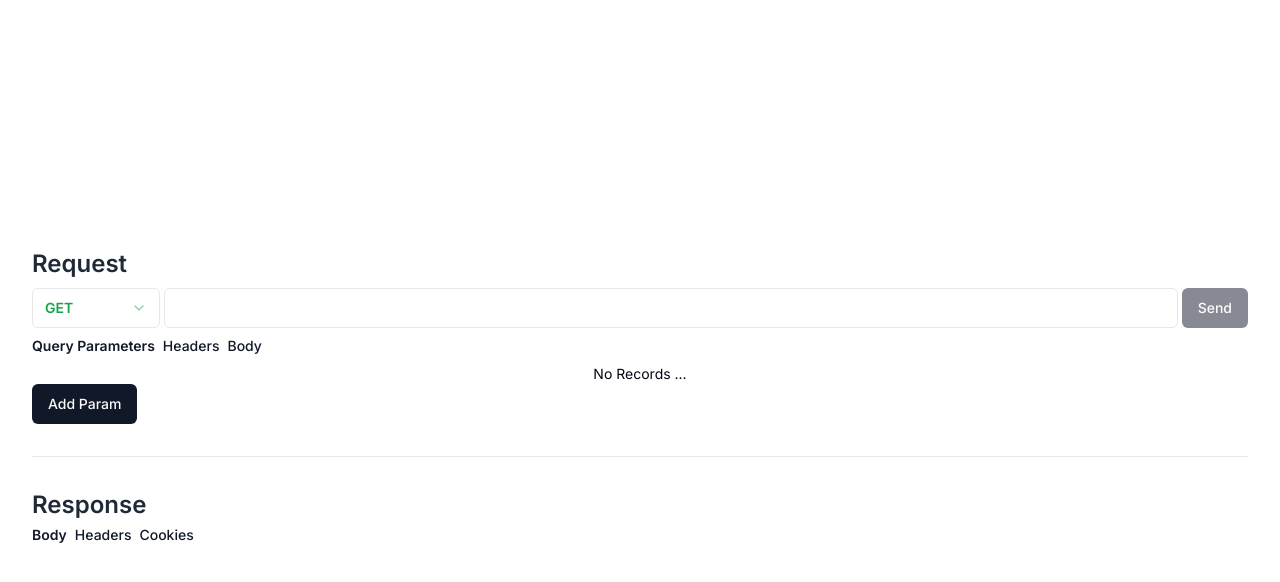
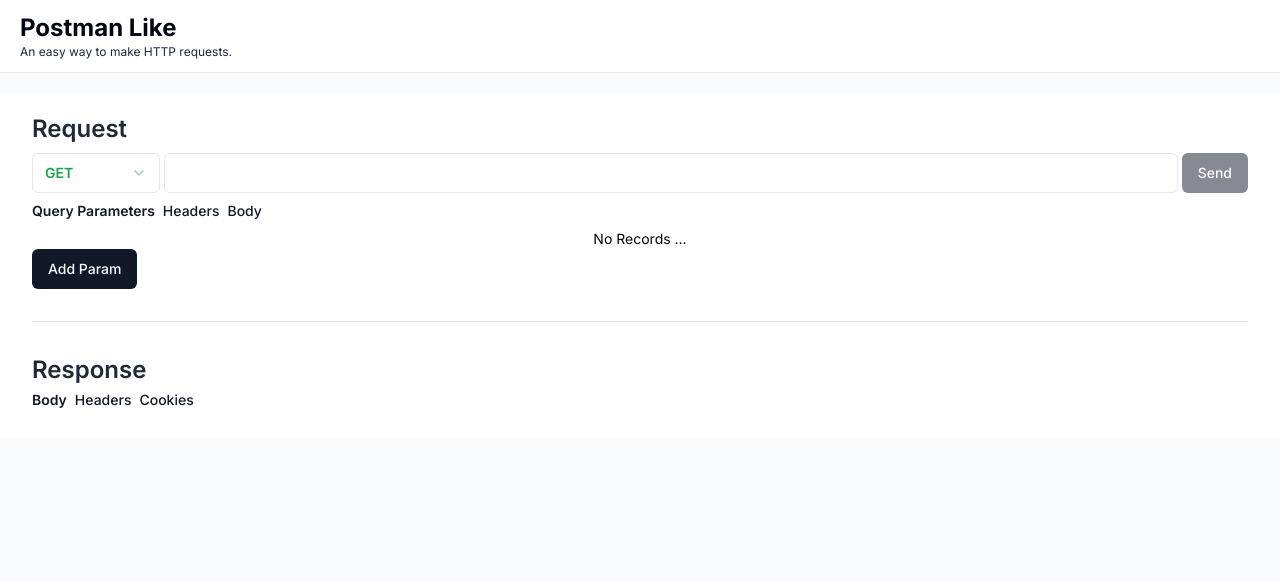
Before and after one commit to alexboisseau/postboy, a Next.js app: page / in a window 1280 px wide. Shown: the top 582 px of the page. Built offline with nearby package versions, Linux system fonts and the light colour scheme.

Commit message:
refactor(style): create a header and add a background color to the body

```diff
--- a/app/layout.tsx
+++ b/app/layout.tsx
@@ -1,6 +1,8 @@
 import React from "react";
 import type { Metadata } from "next";
 import { Inter } from "next/font/google";
+import { Separator } from "@/components/ui/separator";
+import Header from "@/components/shared/Header";
 import "./globals.css";
 
 const inter = Inter({ subsets: ["latin"] });
@@ -17,7 +19,13 @@
 }>) {
   return (
     <html lang="en">
-      <body className={inter.className}>{children}</body>
+      <body
+        className={`${inter.className} flex flex-col min-h-screen bg-gray-50`}
+      >
+        <Header />
+        <Separator />
+        {children}
+      </body>
     </html>
   );
 }
--- a/app/page.tsx
+++ b/app/page.tsx
@@ -2,7 +2,7 @@
 
 export default function Home() {
   return (
-    <main className="py-5 max-w-screen min-h-screen flex flex-col items-center justify-center">
+    <main className="py-5">
       <RequestResponse />
     </main>
   );
--- a/components/RequestResponse/RequestResponse.tsx
+++ b/components/RequestResponse/RequestResponse.tsx
@@ -7,7 +7,7 @@
 export default function RequestResponse() {
   return (
     <RequestResponseProvider>
-      <div className="container flex flex-col gap-8">
+      <div className="container flex flex-col gap-8 bg-white py-5">
         <Request />
         <Separator />
         <Response />
--- /dev/null
+++ b/components/shared/Header.tsx
@@ -0,0 +1,10 @@
+export default function Header() {
+  return (
+    <header className="py-3 px-5 bg-white">
+      <h1 className="text-2xl font-bold">Postman Like</h1>
+      <p className="text-xs text-slate-800">
+        An easy way to make HTTP requests.
+      </p>
+    </header>
+  );
+}
```
